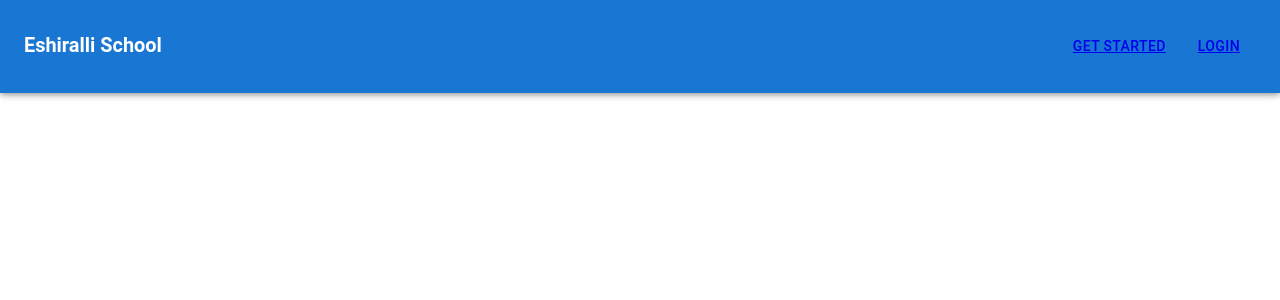
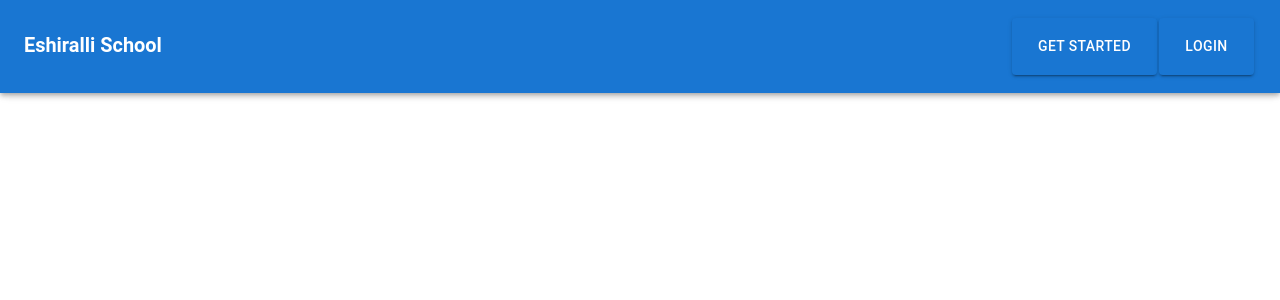
Before and after one commit to programming-girls/student_dashboard, a React (Create React App) app: page / in a window 1280 px wide. Shown: the top 300 px of the page. Built offline with nearby package versions, Linux system fonts and the light colour scheme.

Commit message:
ft navbar

```diff
--- a/src/components/NavBar/NavBar.css
+++ b/src/components/NavBar/NavBar.css
@@ -4,3 +4,14 @@
   justify-content: space-between;
   align-items: center;
 }
+.r-side {
+  display: flex;
+  justify-content: space-evenly;
+  width: 20%;
+}
+.link {
+  text-decoration: none;
+  color: white;
+  padding: 10px;
+  text-size-adjust: 10em;
+}
--- a/src/components/NavBar/NavBar.jsx
+++ b/src/components/NavBar/NavBar.jsx
@@ -27,12 +27,16 @@ const NavBar = () => {
             </div>
             <div className="r-side">
               <CustomButton
-                variant={"outlined"}
+                variant={"contained"}
                 onClick={() => handleGetStarted()}>
-                <Link to="/signup">Get Started</Link>
+                <Link className="link" to="/signup">
+                  Get Started
+                </Link>
               </CustomButton>
-              <CustomButton variant={"outlined"}>
-                <Link to="/login">LogIn</Link>
+              <CustomButton variant={"contained"}>
+                <Link className="link" to="/login">
+                  LogIn
+                </Link>
               </CustomButton>
             </div>
           </div>
```
